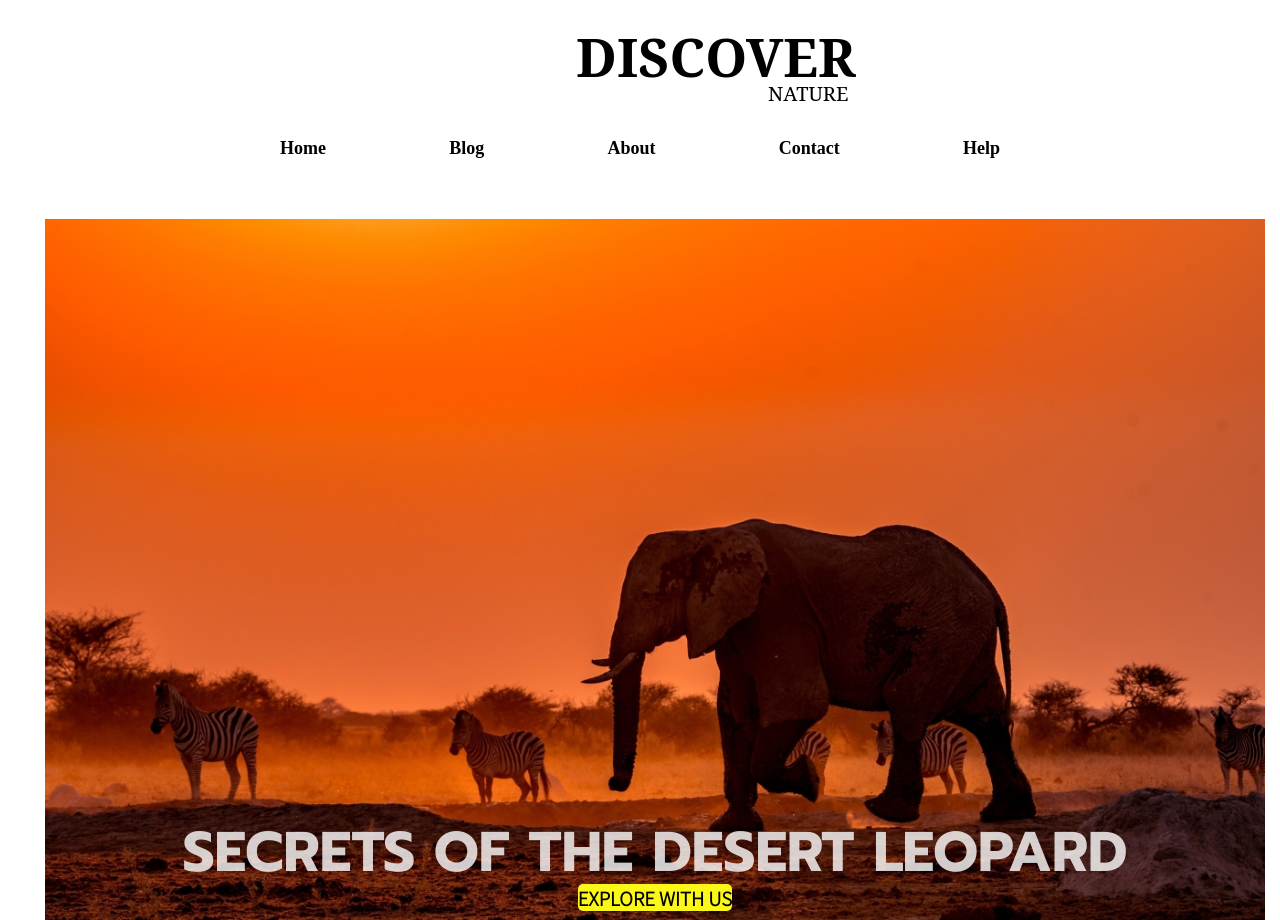
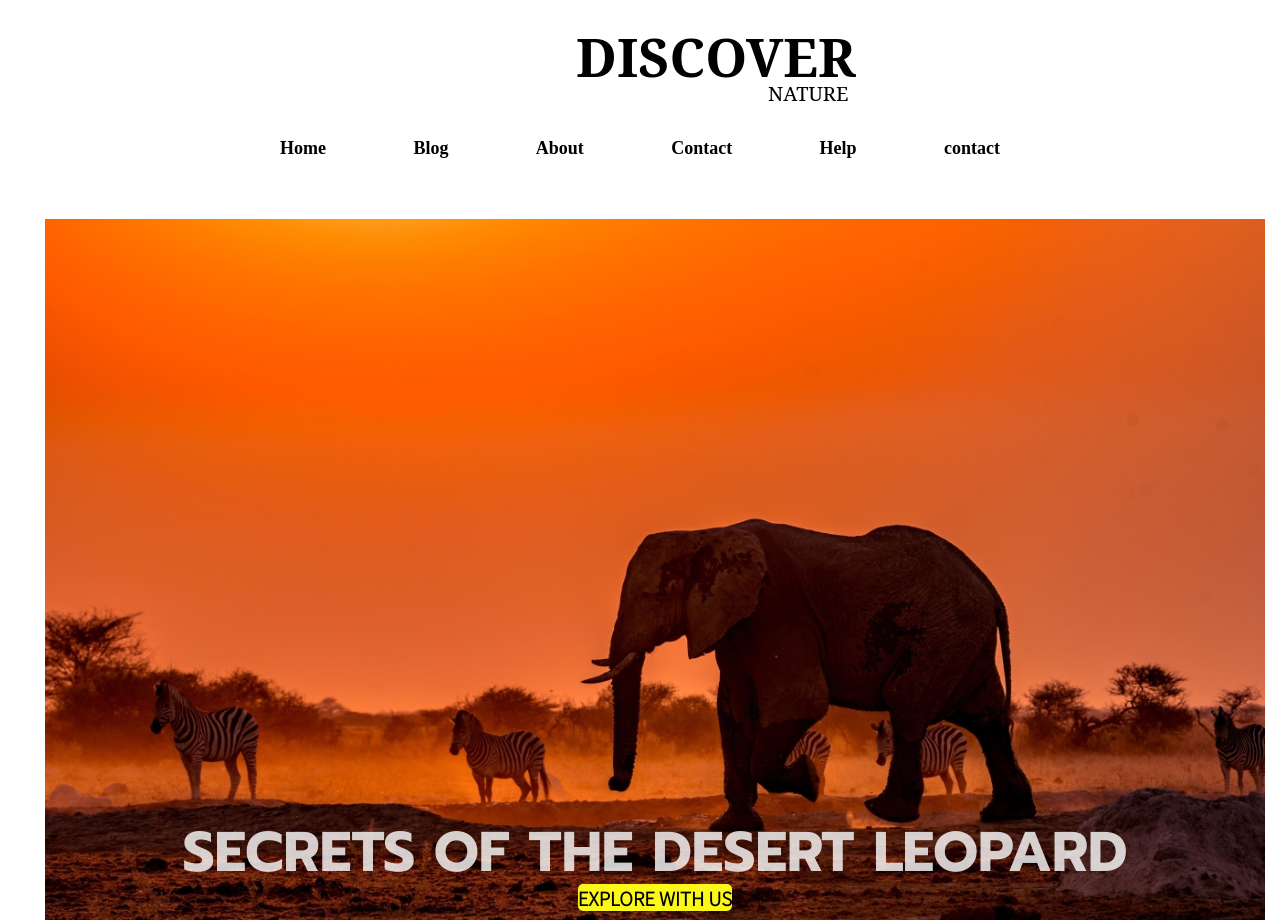
Before and after one commit to mohammedsameer1234/websitetask2, a plain HTML site: page index.html in a window 1280 px wide. Shown: the top 920 px of the page. Drawn offline with Linux system fonts and the light colour scheme; a web font is replaced by a local one.

Commit message:
added a contact button

```diff
--- a/index.html
+++ b/index.html
@@ -24,6 +24,7 @@
                 <li class="link-item"><a class="link" href="">About</a></li>
                 <li class="link-item"><a class="link" href="">Contact</a></li>
                 <li class="link-item"><a class="link" href="">Help</a></li>
+                <li class="link-item"><a class="link" href="">contact</a></li>
             </ul>
         </nav>
         <section id="section">
```
